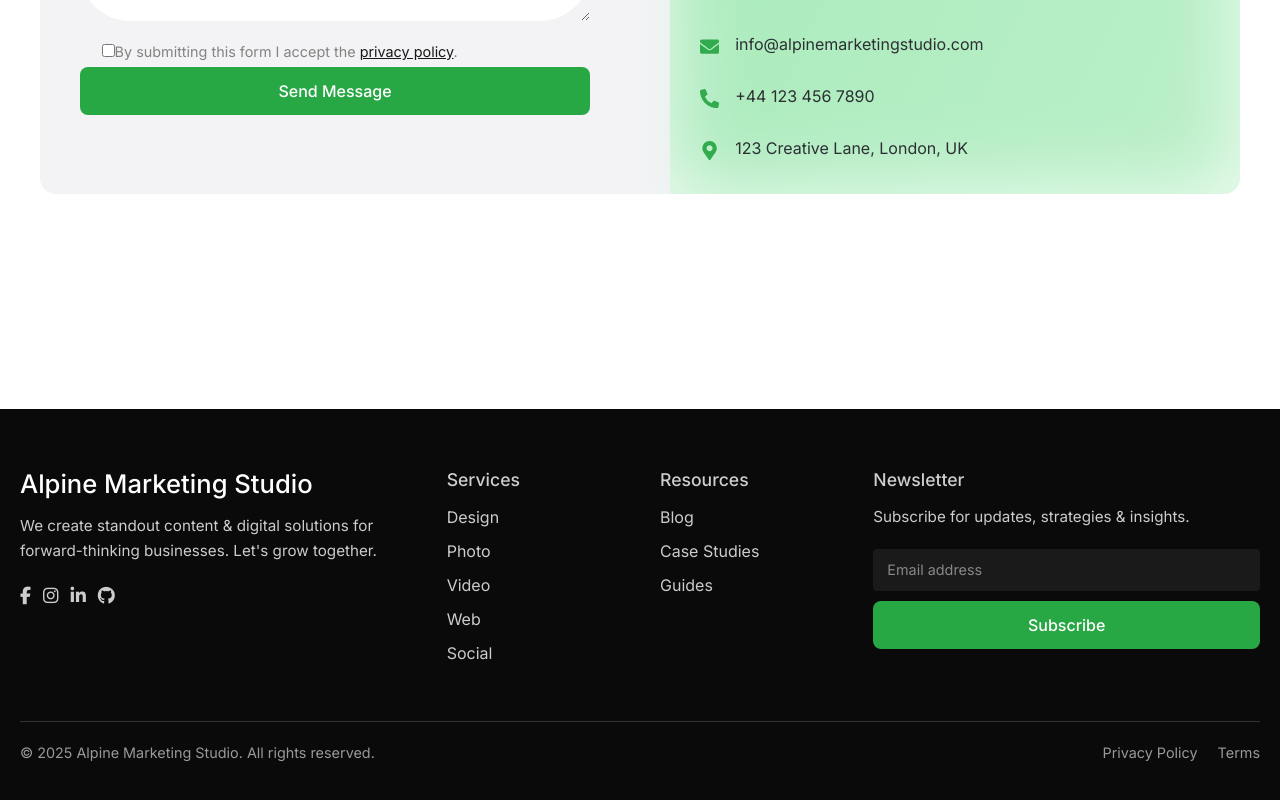
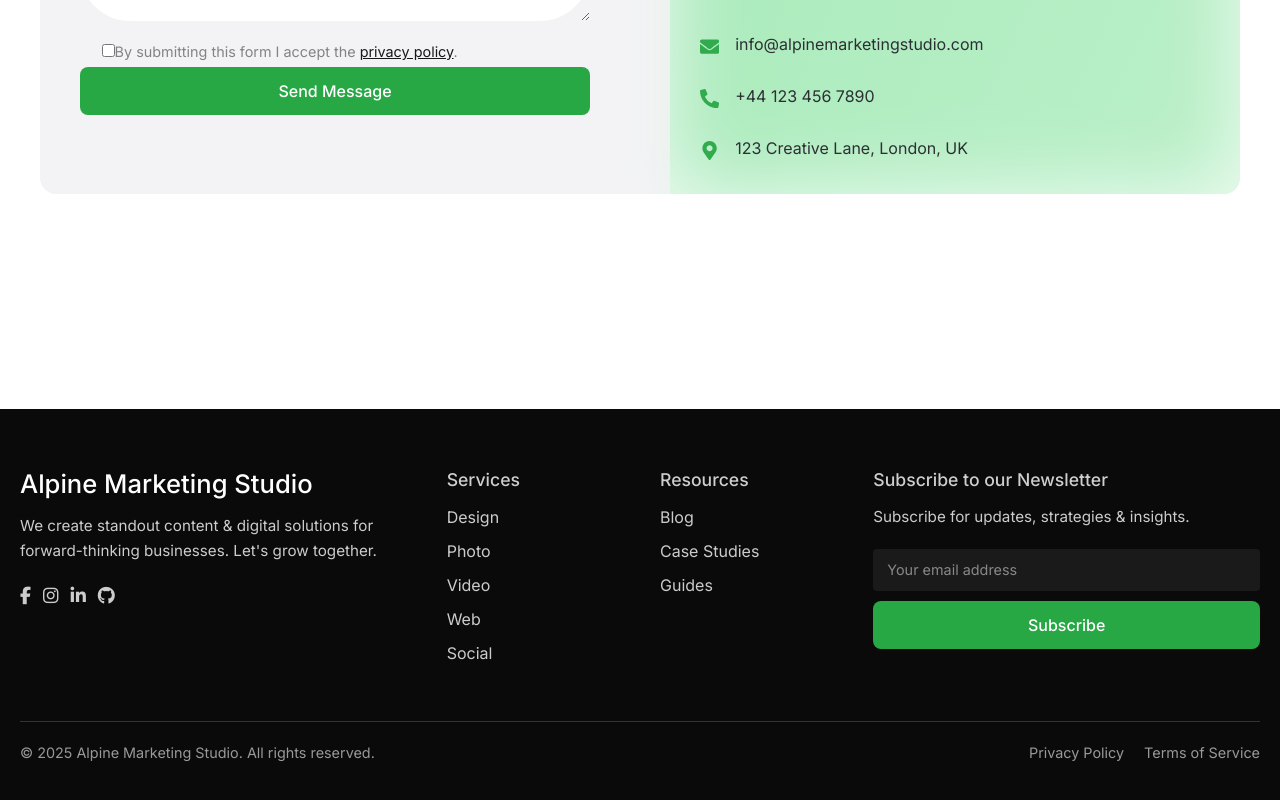
Before and after one commit to alpinemarketingstudio/Alpine-Website, a React (Vite) app: page / in a window 1280 px wide. Shown: the part 5444-6244 px from the top of the page. Built offline with nearby package versions, Linux system fonts and the light colour scheme; a web font is replaced by a local one.

Commit message:
feat(i18n): update footer translations and add de/it locales

```diff
--- a/src/components/Footer.jsx
+++ b/src/components/Footer.jsx
@@ -1,16 +1,17 @@
 import React from "react";
+import { useTranslation } from "react-i18next";
 import "../styles/Footer.css";
 
 const Footer = () => {
+  const { t } = useTranslation();
+
   return (
     <footer className="alpine-footer">
       <div className="footer-container">
         <div className="footer-top">
           <div className="footer-col">
-            <h3>Alpine Marketing Studio</h3>
-            <p>
-              We create standout content & digital solutions for forward-thinking businesses. Let's grow together.
-            </p>
+            <h3>{t("footer.studioName")}</h3>
+            <p>{t("footer.studioDescription")}</p>
             <div className="social-icons">
               <a href="#"><i className="fab fa-facebook-f"></i></a>
               <a href="#"><i className="fab fa-instagram"></i></a>
@@ -21,42 +22,41 @@ const Footer = () => {
 
           <div className="footer-duo">
             <div className="footer-col">
-    <h4>Services</h4>
+              <h4>{t("footer.services")}</h4>
               <ul>
-      <li><a href="#design">Design</a></li>
-      <li><a href="#photo">Photo</a></li>
-      <li><a href="#video">Video</a></li>
-      <li><a href="#web">Web</a></li>
-      <li><a href="#social">Social</a></li>
+                <li><a href="#design">{t("footer.design")}</a></li>
+                <li><a href="#photo">{t("footer.photo")}</a></li>
+                <li><a href="#video">{t("footer.video")}</a></li>
+                <li><a href="#web">{t("footer.web")}</a></li>
+                <li><a href="#social">{t("footer.social")}</a></li>
               </ul>
             </div>
 
             <div className="footer-col">
-    <h4>Resources</h4>
+              <h4>{t("footer.resources")}</h4>
               <ul>
-      <li><a href="#blog">Blog</a></li>
-      <li><a href="#case-studies">Case Studies</a></li>
-      <li><a href="#guides">Guides</a></li>
+                <li><a href="#blog">{t("footer.blog")}</a></li>
+                <li><a href="#case-studies">{t("footer.caseStudies")}</a></li>
+                <li><a href="#guides">{t("footer.guides")}</a></li>
               </ul>
             </div>
           </div>
 
-
           <div className="footer-col">
-            <h4>Newsletter</h4>
-            <p>Subscribe for updates, strategies & insights.</p>
+            <h4>{t("footer.subscribe")}</h4>
+            <p>{t("footer.newsletterText")}</p>
             <form className="subscribe-form">
-              <input type="email" placeholder="Email address" />
-              <button type="submit">Subscribe</button>
+              <input type="email" placeholder={t("footer.placeholderEmail")} />
+              <button type="submit">{t("footer.subscribeBtn")}</button>
             </form>
           </div>
         </div>
 
         <div className="footer-bottom">
-          <p>&copy; {new Date().getFullYear()} Alpine Marketing Studio. All rights reserved.</p>
+          <p>&copy; {new Date().getFullYear()} {t("footer.studioName")}. {t("footer.rightsReserved")}</p>
           <div className="footer-links">
-            <a href="#privacy">Privacy Policy</a>
-            <a href="#terms">Terms</a>
+            <a href="#privacy">{t("footer.privacyPolicy")}</a>
+            <a href="#terms">{t("footer.terms")}</a>
           </div>
         </div>
       </div>
--- a/src/locales/de/translation.json
+++ b/src/locales/de/translation.json
@@ -352,6 +352,7 @@
 
   "footer": {
     "studioName": "Alpine Marketing Studio",
+    "studioDescription": "Wir erstellen herausragende Inhalte & digitale Lösungen für zukunftsorientierte Unternehmen. Wachsen wir gemeinsam.",
     "services": "Dienstleistungen",
     "design": "Design",
     "photo": "Foto",
@@ -365,6 +366,7 @@
     "guides": "Leitfäden",
     "contactUs": "Kontaktiere uns",
     "subscribe": "Abonniere unseren Newsletter",
+    "newsletterText": "Abonniere für Updates, Strategien & Einblicke.",
     "placeholderEmail": "Deine E-Mail-Adresse",
     "subscribeBtn": "Abonnieren",
     "rightsReserved": "Alle Rechte vorbehalten.",
--- a/src/locales/en/translation.json
+++ b/src/locales/en/translation.json
@@ -353,6 +353,7 @@
 
   "footer": {
     "studioName": "Alpine Marketing Studio",
+    "studioDescription": "We create standout content & digital solutions for forward-thinking businesses. Let's grow together.",
     "services": "Services",
     "design": "Design",
     "photo": "Photo",
@@ -366,6 +367,7 @@
     "guides": "Guides",
     "contactUs": "Contact Us",
     "subscribe": "Subscribe to our Newsletter",
+    "newsletterText": "Subscribe for updates, strategies & insights.",
     "placeholderEmail": "Your email address",
     "subscribeBtn": "Subscribe",
     "rightsReserved": "All rights reserved.",
--- a/src/locales/it/translation.json
+++ b/src/locales/it/translation.json
@@ -353,6 +353,7 @@
 
   "footer": {
     "studioName": "Alpine Marketing Studio",
+    "studioDescription": "Creiamo contenuti straordinari e soluzioni digitali per aziende lungimiranti. Cresciamo insieme.",
     "services": "Servizi",
     "design": "Design",
     "photo": "Foto",
@@ -366,6 +367,7 @@
     "guides": "Guide",
     "contactUs": "Contattaci",
     "subscribe": "Iscriviti alla nostra Newsletter",
+    "newsletterText": "Iscriviti per ricevere aggiornamenti, strategie e approfondimenti.",
     "placeholderEmail": "Il tuo indirizzo email",
     "subscribeBtn": "Iscriviti",
     "rightsReserved": "Tutti i diritti riservati.",
```
Lines whose indentation alone changed are shown as unchanged.
